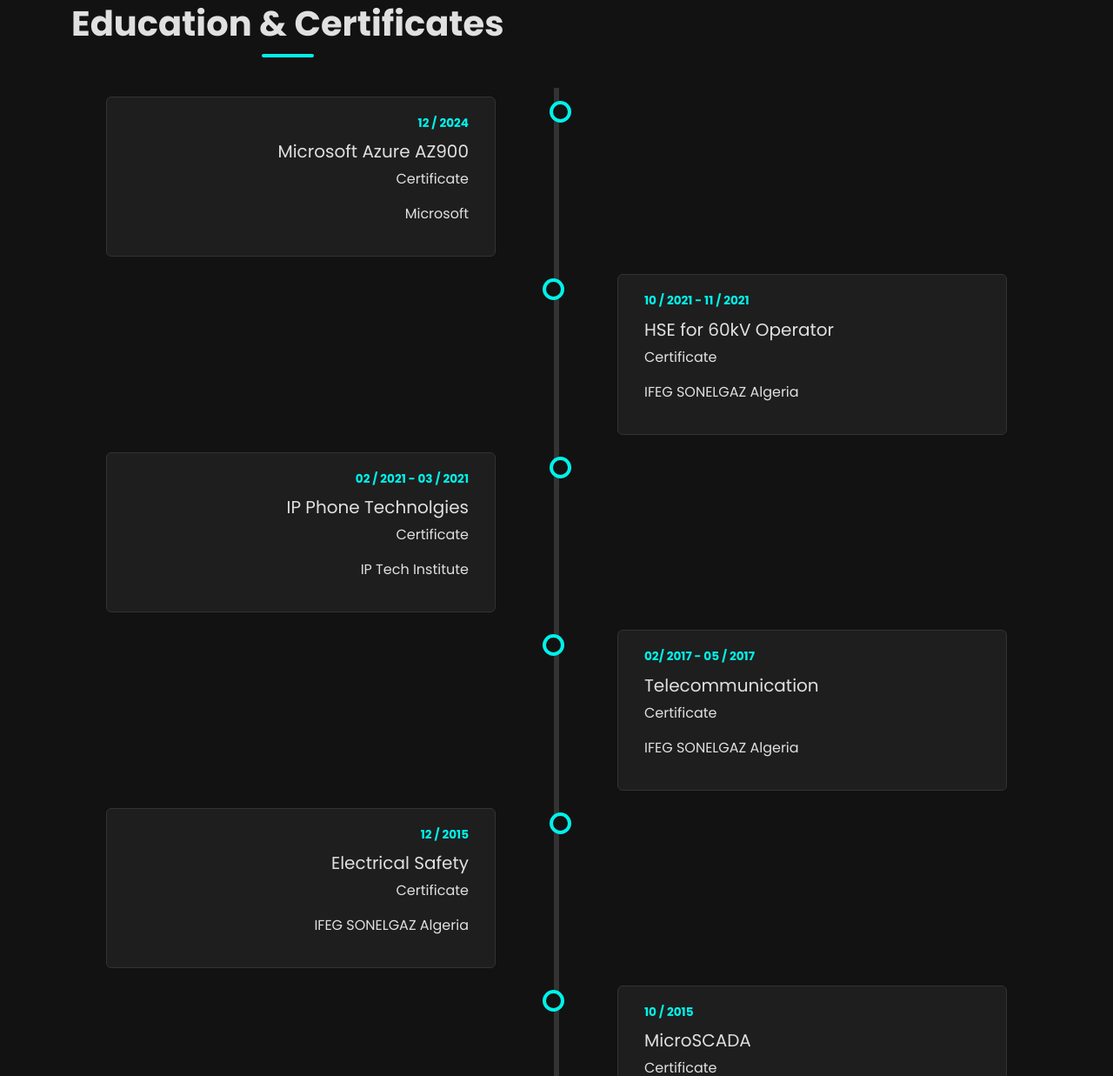
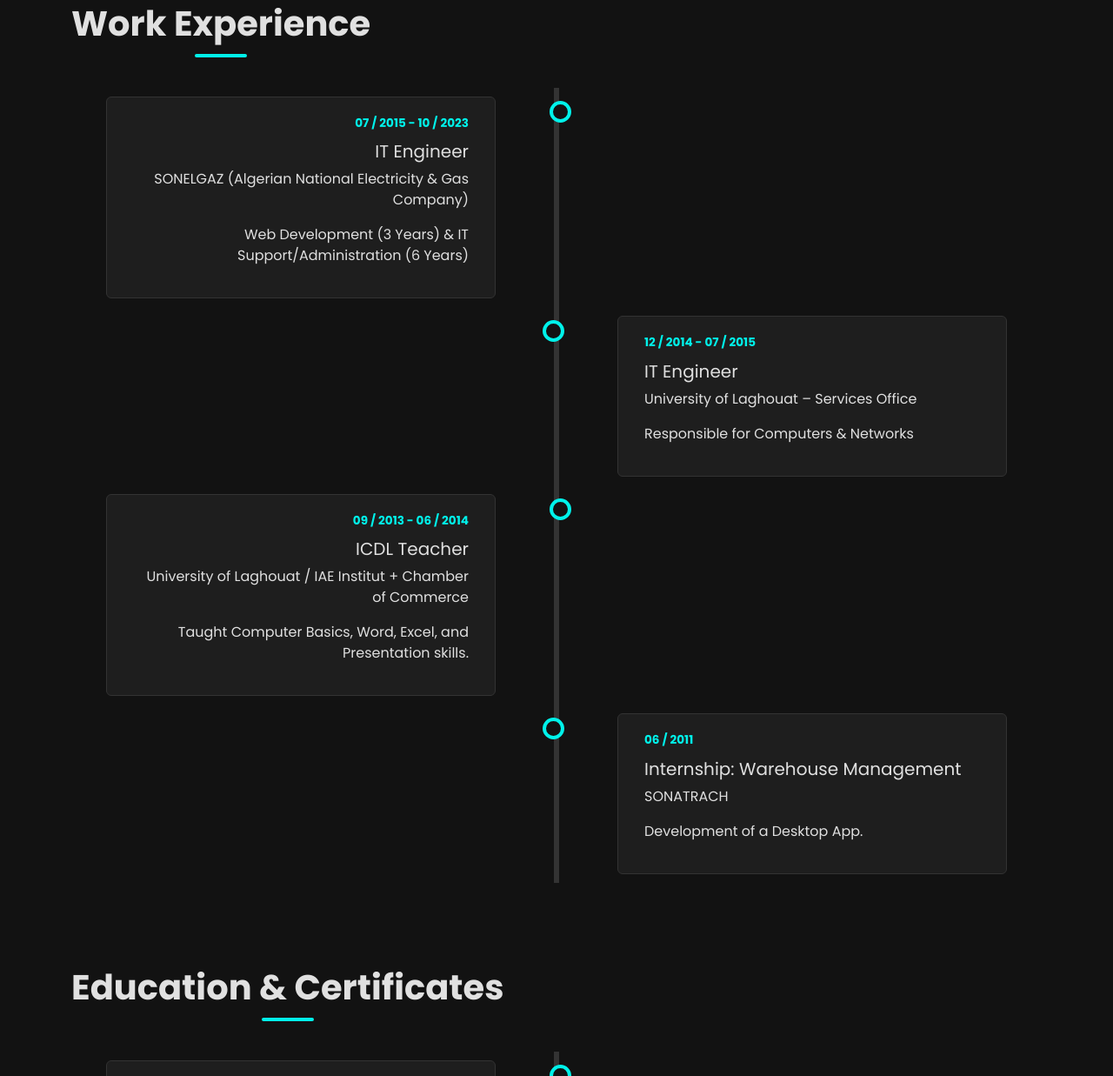
Before and after one commit to chellalilahcen/MyPorfolio, a plain HTML site: page index.html in a window 1280 px wide. Shown: the part 1563-2800 px from the top of the page at 87% size. Drawn offline with nearby package versions, Linux system fonts and the light colour scheme.

Commit message:
adding Experience Section

```diff
--- a/index.html
+++ b/index.html
@@ -24,6 +24,7 @@
             <div class="collapse navbar-collapse" id="navbarNav">
                 <ul class="navbar-nav ms-auto align-items-center">
                     <li class="nav-item"><a class="nav-link" href="#about" data-key="nav_about">About Me</a></li>
+                    <li class="nav-item"><a class="nav-link" href="#experience" data-key="nav_experience">Work Experience</a></li>
                     <li class="nav-item"><a class="nav-link" href="#projects" data-key="nav_education">Education & Certificates</a></li>
                     <li class="nav-item"><a class="nav-link" href="#skills" data-key="nav_skills">Skills</a></li>
 					<li class="nav-item"><a class="nav-link" href="#languages" data-key="nav_languages">Languages</a></li>
@@ -70,6 +71,47 @@
                 <div class="col-lg-6" data-aos="fade-left" data-aos-delay="200">
                     <p class="lead text_alignment" data-key="about_p1">An MBI holder (Master Degree in Business and Informatics) with more than 10 years of experience in computer science, management and electrical domain, certified as a QHSE supervisor, and a participant in numerous trainings in the fields of Information Technology, GSM devices and Telecommunication. I worked as an IT Engineer for SONELGAZ (Algerian National Electricity and Gas Company). Most of my professional experiences were in SONELGAZ; in addition to freelance work for Foreign and National Companies. I am looking for new challenges and experiences, and always seeking to quench my thirst for learning and developing myself both professionally and personally.</p>
                     <p data-key="about_p2">My goal is to build digital experiences that not only meet but exceed client expectations. I believe in the power of continuous learning and staying up-to-date with the latest technologies.</p>
+                </div>
+            </div>
+        </div>
+    </section>
+
+    <!-- Work Experience Section -->
+    <section id="experience" class="py-5">
+        <div class="container">
+            <h2 class="section-title text-center" data-aos="fade-up" data-key="experience_title">Work Experience</h2>
+            <div class="timeline">
+                <div class="timeline-item" data-aos="fade-up">
+                    <div class="timeline-content">
+                        <span class="timeline-date">07 / 2015 - 10 / 2023</span>
+                        <h5 class="timeline-title" data-key="exp_1_title">IT Engineer</h5>
+                        <p class="timeline-subtitle" data-key="exp_1_subtitle">SONELGAZ (Algerian National Electricity & Gas Company)</p>
+                        <p class="timeline-institution" data-key="exp_1_desc">Web Development (3 Years) & IT Support/Administration (6 Years)</p>
+                    </div>
+                </div>
+                <div class="timeline-item" data-aos="fade-up">
+                    <div class="timeline-content">
+                        <span class="timeline-date">12 / 2014 - 07 / 2015</span>
+                        <h5 class="timeline-title" data-key="exp_2_title">IT Engineer</h5>
+                        <p class="timeline-subtitle" data-key="exp_2_subtitle">University of Laghouat – Services Office</p>
+                        <p class="timeline-institution" data-key="exp_2_desc">Responsible for Computers & Networks</p>
+                    </div>
+                </div>
+                <div class="timeline-item" data-aos="fade-up">
+                    <div class="timeline-content">
+                        <span class="timeline-date">09 / 2013 - 06 / 2014</span>
+                        <h5 class="timeline-title" data-key="exp_3_title">ICDL Teacher</h5>
+                        <p class="timeline-subtitle" data-key="exp_3_subtitle">University of Laghouat / IAE Institut + Chamber of Commerce</p>
+                        <p class="timeline-institution" data-key="exp_3_desc">Taught Computer Basics, Word, Excel, and Presentation skills.</p>
+                    </div>
+                </div>
+                <div class="timeline-item" data-aos="fade-up">
+                    <div class="timeline-content">
+                        <span class="timeline-date">06 / 2011</span>
+                        <h5 class="timeline-title" data-key="exp_4_title">Internship: Warehouse Management</h5>
+                        <p class="timeline-subtitle" data-key="exp_4_subtitle">SONATRACH</p>
+                        <p class="timeline-institution" data-key="exp_4_desc">Development of a Desktop App.</p>
+                    </div>
                 </div>
             </div>
         </div>
--- a/script.js
+++ b/script.js
@@ -25,6 +25,7 @@ const translations = {
         title: "LAHCEN's Portfolio",
         nav_portfolio: "My Portfolio",
         nav_about: "About Me",
+        nav_experience: "Work Experience",
         nav_education: "Education & Certificates",
         nav_skills: "Skills",
         nav_languages: "Languages",
@@ -34,6 +35,19 @@ const translations = {
         about_title: "About Me",
         about_p1: "An MBI holder (Master Degree in Business and Informatics) with more than 10 years of experience in computer science, management and electrical domain, certified as a QHSE supervisor, and a participant in numerous trainings in the fields of Information Technology, GSM devices and Telecommunication. I worked as an IT Engineer for SONELGAZ (Algerian National Electricity and Gas Company). Most of my professional experiences were in SONELGAZ; in addition to freelance work for Foreign and National Companies. I am looking for new challenges and experiences, and always seeking to quench my thirst for learning and developing myself both professionally and personally.",
         about_p2: "My goal is to build digital experiences that not only meet but exceed client expectations. I believe in the power of continuous learning and staying up-to-date with the latest technologies.",
+        experience_title: "Work Experience",
+        exp_1_title: "IT Engineer",
+        exp_1_subtitle: "SONELGAZ (Algerian National Electricity & Gas Company)",
+        exp_1_desc: "Web Development (3 Years) & IT Support/Administration (6 Years)",
+        exp_2_title: "IT Engineer",
+        exp_2_subtitle: "University of Laghouat – Services Office",
+        exp_2_desc: "Responsible for Computers & Networks",
+        exp_3_title: "ICDL Teacher",
+        exp_3_subtitle: "University of Laghouat / IAE Institut + Chamber of Commerce",
+        exp_3_desc: "Taught Computer Basics, Word, Excel, and Presentation skills.",
+        exp_4_title: "Internship: Warehouse Management",
+        exp_4_subtitle: "SONATRACH",
+        exp_4_desc: "Development of a Desktop App.",
         education_title: "Education & Certificates",
         edu_cert_1_title: "Microsoft Azure AZ900",
         edu_cert_1_subtitle: "Certificate",
@@ -71,6 +85,7 @@ const translations = {
         title: "LAHCENs Portfolio",
         nav_portfolio: "Mein Portfolio",
         nav_about: "Über Mich",
+        nav_experience: "Berufserfahrung",
         nav_education: "Bildung & Zertifikate",
         nav_skills: "Fähigkeiten",
         nav_languages: "Sprachen",
@@ -80,6 +95,19 @@ const translations = {
         about_title: "Über Mich",
         about_p1: "Inhaber eines MBI (Master-Abschluss in Wirtschaft und Informatik) mit mehr als 10 Jahren Erfahrung in den Bereichen Informatik, Management und Elektrotechnik, zertifizierter QHSE-Supervisor und Teilnehmer zahlreicher Schulungen in den Bereichen Informationstechnologie, GSM-Geräte und Telekommunikation. Ich arbeitete als IT-Ingenieur für SONELGAZ (Algerische Nationale Elektrizitäts- und Gasgesellschaft). Die meisten meiner beruflichen Erfahrungen sammelte ich bei SONELGAZ; zusätzlich zu freiberuflicher Arbeit für ausländische und nationale Unternehmen. Ich suche neue Herausforderungen und Erfahrungen und bin stets bestrebt, meinen Lern- und Entwicklungswillen sowohl beruflich als auch persönlich zu stillen.",
         about_p2: "Mein Ziel ist es, digitale Erlebnisse zu schaffen, die die Erwartungen der Kunden nicht nur erfüllen, sondern übertreffen. Ich glaube an die Kraft des kontinuierlichen Lernens und daran, mit den neuesten Technologien und Designtrends auf dem Laufenden zu bleiben.",
+        experience_title: "Berufserfahrung",
+        exp_1_title: "IT-Ingenieur",
+        exp_1_subtitle: "SONELGAZ (Algerische Nationale Elektrizitäts- & Gasgesellschaft)",
+        exp_1_desc: "Web-Entwicklung (3 Jahre) & IT-Support/Administration (6 Jahre)",
+        exp_2_title: "IT-Ingenieur",
+        exp_2_subtitle: "Universität von Laghouat – Servicebüro",
+        exp_2_desc: "Verantwortlich für Computer & Netzwerke",
+        exp_3_title: "ICDL-Lehrer",
+        exp_3_subtitle: "Universität Laghouat / IAE Institut + Handelskammer",
+        exp_3_desc: "Unterrichtete Computer-Grundlagen, Word, Excel und Präsentationsfähigkeiten.",
+        exp_4_title: "Praktikum: Lagerverwaltung",
+        exp_4_subtitle: "SONATRACH",
+        exp_4_desc: "Entwicklung einer Desktop-App.",
         education_title: "Bildung & Zertifikate",
         edu_cert_1_title: "Microsoft Azure AZ900",
         edu_cert_1_subtitle: "Zertifikat",
@@ -117,6 +145,7 @@ const translations = {
         title: "Portfolio de LAHCEN",
         nav_portfolio: "Mon Portfolio",
         nav_about: "À Propos de Moi",
+        nav_experience: "Expérience Professionnelle",
         nav_education: "Formation & Certificats",
         nav_skills: "Compétences",
         nav_languages: "Langues",
@@ -126,6 +155,19 @@ const translations = {
         about_title: "À Propos de Moi",
         about_p1: "Titulaire d'un MBI (Master en Commerce et Informatique) avec plus de 10 ans d'expérience dans les domaines de l'informatique, de la gestion et de l'électricité, certifié superviseur QHSE, et participant à de nombreuses formations dans les domaines des technologies de l'information, des appareils GSM et des télécommunications. J'ai travaillé comme ingénieur informaticien pour SONELGAZ (Société Nationale Algérienne de l'Électricité et du Gaz). La plupart de mes expériences professionnelles ont été chez SONELGAZ; en plus de travaux en freelance pour des entreprises étrangères et nationales. Je suis à la recherche de nouveaux défis et de nouvelles expériences, et je cherche toujours à étancher ma soif d'apprendre et de me développer tant sur le plan professionnel que personnel.",
         about_p2: "Mon objectif est de créer des expériences numériques qui non seulement répondent mais dépassent les attentes des clients. Je crois au pouvoir de l'apprentissage continu et à la nécessité de se tenir au courant des dernières technologies et tendances en matière de design.",
+        experience_title: "Expérience Professionnelle",
+        exp_1_title: "Ingénieur IT",
+        exp_1_subtitle: "SONELGAZ (Société Nationale Algérienne de l'Électricité et du Gaz)",
+        exp_1_desc: "Développement Web (3 ans) & Support/Administration IT (6 ans)",
+        exp_2_title: "Ingénieur IT",
+        exp_2_subtitle: "Université de Laghouat – Bureau des Services",
+        exp_2_desc: "Responsable des Ordinateurs et Réseaux",
+        exp_3_title: "Enseignant ICDL",
+        exp_3_subtitle: "Université de Laghouat / Institut IAE + Chambre de Commerce",
+        exp_3_desc: "Enseignement des bases de l'informatique, Word, Excel et des compétences de présentation.",
+        exp_4_title: "Stage : Gestion d'entrepôt",
+        exp_4_subtitle: "SONATRACH",
+        exp_4_desc: "Développement d'une application de bureau.",
         education_title: "Formation & Certificats",
         edu_cert_1_title: "Microsoft Azure AZ900",
         edu_cert_1_subtitle: "Certificat",
--- a/styles.css
+++ b/styles.css
@@ -87,7 +87,28 @@ body[data-theme="light"] .timeline-content { box-shadow: 0 4px 25px rgba(0, 0, 0
 .timeline-item:nth-child(odd) .timeline-content { margin-right: 30px; text-align: right; }
 .timeline-item:nth-child(even) .timeline-content { margin-left: 30px; text-align: left; }
 .timeline-date { font-size: 0.85rem; font-weight: bold; color: var(--primary-color); display: block; margin-bottom: 10px; }
-@media screen and (max-width: 991px) { /* ... timeline mobile styles ... */ }
+@media screen and (max-width: 991px) {
+    .timeline::after {
+        left: 31px;
+    }
+    .timeline-item {
+        width: 100%;
+        padding-left: 70px;
+        padding-right: 25px;
+    }
+    .timeline-item::after {
+        left: 15px;
+    }
+    .timeline-item:nth-child(even) {
+        left: 0%;
+    }
+    .timeline-item:nth-child(odd) .timeline-content,
+    .timeline-item:nth-child(even) .timeline-content {
+        margin-left: 0;
+        margin-right: 0;
+        text-align: left;
+    }
+}
 
 /* CONTACT SECTION (Glassmorphism) */
 .contact-grid {
```
